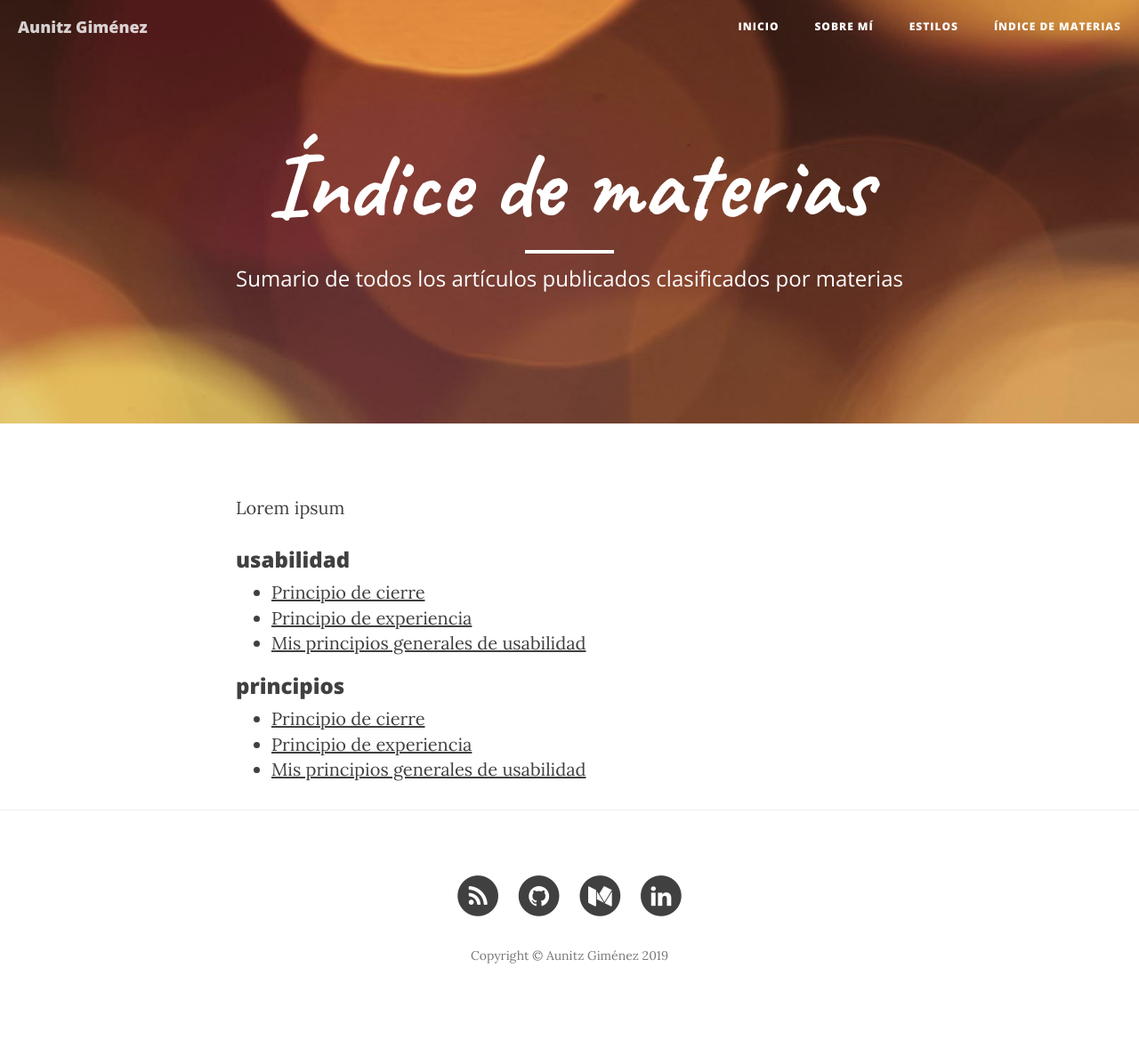
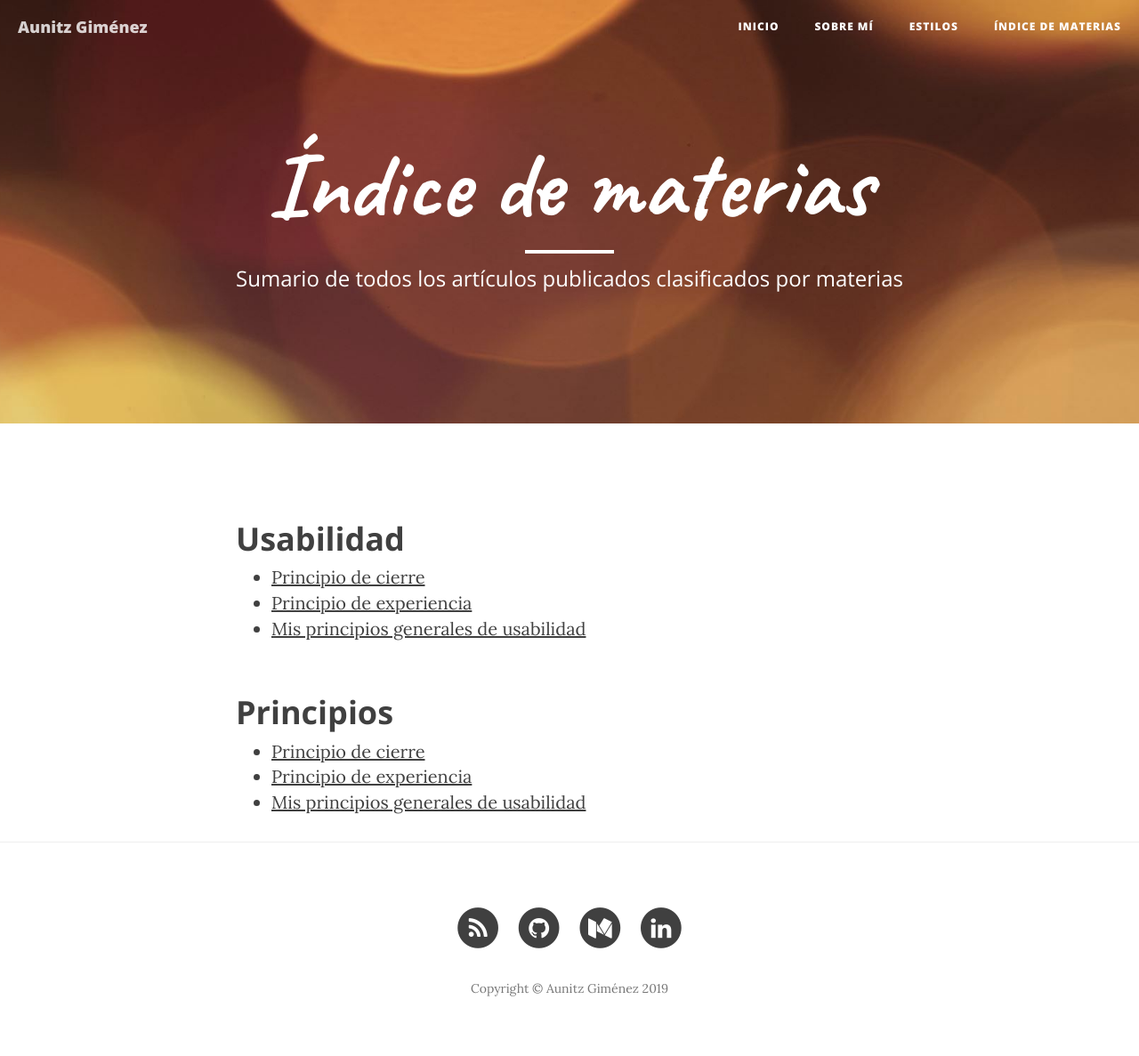
Before and after one commit to aunitz/beta, a Jekyll site: the page built from tags.html, in a window 1280 px wide. Shown: the whole page at 89% size. Built offline with Jekyll 4.4.1, drawn with Linux system fonts in a browser that asks for light colours; nearby versions of some CDN libraries; before the commit the page ends 1150 px from its top, so only the background shows below that.

Commit message:
Formateado de la página

```diff
--- a/tags.html
+++ b/tags.html
@@ -4,11 +4,8 @@ title: "Índice de materias"
 description: "Sumario de todos los artículos publicados clasificados por materias"
 header-img: "img/contact-bg.jpg"
 ---
-
-<p>Lorem ipsum</p>
-
 {% for tag in site.tags %}
-<h3>{{ tag[0] }}</h3>
+<h2 class="section-heading" style="text-transform: capitalize;">{{ tag[0] }}</h2>
 <ul>
     {% for post in tag[1] %}
     <li><a href="{{ post.url }}">{{ post.title }}</a></li>
```
